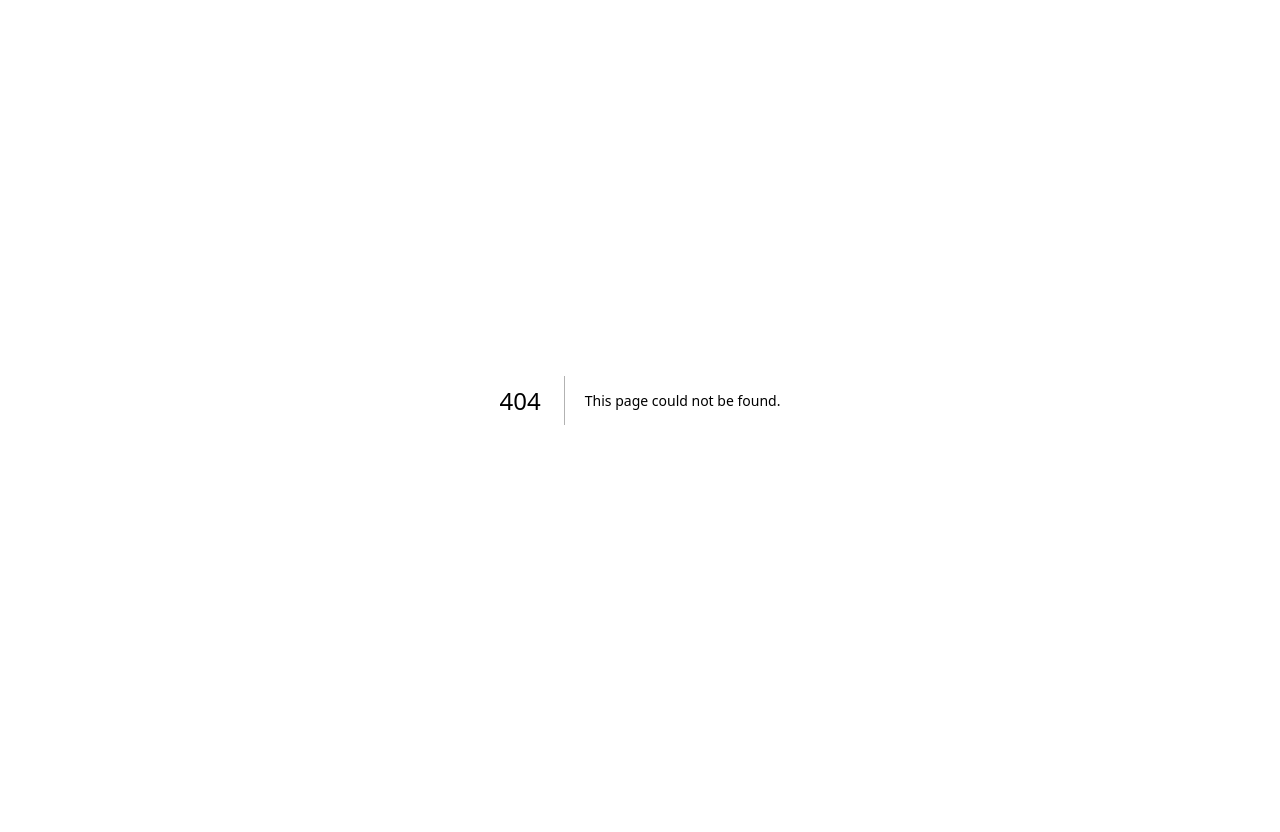
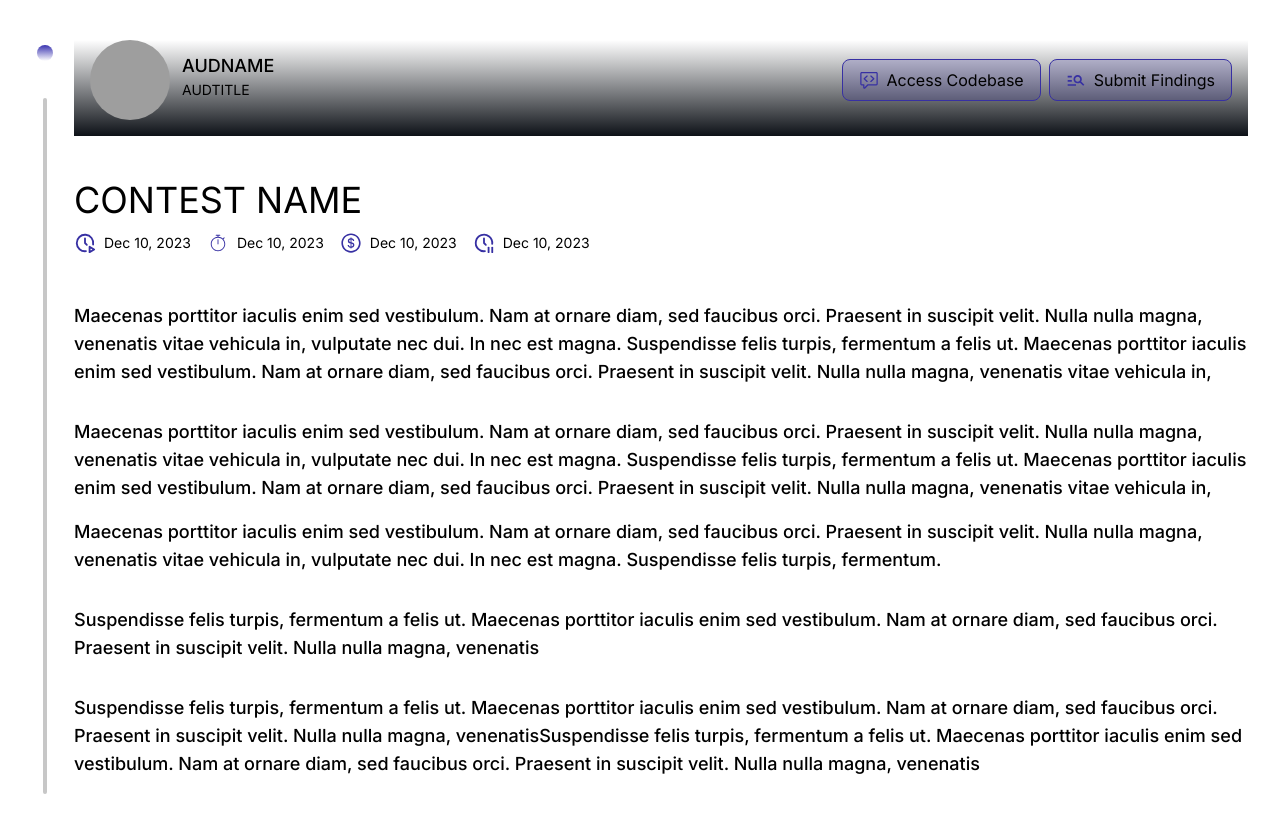
Before and after one commit to ghost2023/next-msg-ui, a Next.js app: page /contest in a window 1280 px wide. Before the commit this address had no page. Before the commit the page ends 800 px from the top, so only its background shows below. Built offline with nearby package versions, Linux system fonts and the light colour scheme; grey boxes are pictures that could not be loaded.

Commit message:
added contest page

```diff
--- /dev/null
+++ b/app/contest/page.tsx
@@ -0,0 +1,94 @@
+import format from "date-fns/format";
+import { AiOutlineDollarCircle } from "react-icons/ai";
+import { CiStopwatch } from "react-icons/ci";
+import { GoCodeReview } from "react-icons/go";
+import { MdOutlineManageSearch } from "react-icons/md";
+import { TbClockPause, TbClockPlay } from "react-icons/tb";
+
+const Page = () => {
+  const content = `
+Maecenas porttitor iaculis enim sed vestibulum. Nam at ornare diam, sed faucibus orci. Praesent in suscipit velit. Nulla nulla magna, venenatis vitae vehicula in, vulputate nec dui. In nec est magna. Suspendisse felis turpis, fermentum a felis ut. Maecenas porttitor iaculis enim sed vestibulum. Nam at ornare diam, sed faucibus orci. Praesent in suscipit velit. Nulla nulla magna, venenatis vitae vehicula in,
+
+Maecenas porttitor iaculis enim sed vestibulum. Nam at ornare diam, sed faucibus orci. Praesent in suscipit velit. Nulla nulla magna, venenatis vitae vehicula in, vulputate nec dui. In nec est magna. Suspendisse felis turpis, fermentum a felis ut. Maecenas porttitor iaculis enim sed vestibulum. Nam at ornare diam, sed faucibus orci. Praesent in suscipit velit. Nulla nulla magna, venenatis vitae vehicula in,
+Maecenas porttitor iaculis enim sed vestibulum. Nam at ornare diam, sed faucibus orci. Praesent in suscipit velit. Nulla nulla magna, venenatis vitae vehicula in, vulputate nec dui. In nec est magna. Suspendisse felis turpis, fermentum.
+
+Suspendisse felis turpis, fermentum a felis ut. Maecenas porttitor iaculis enim sed vestibulum. Nam at ornare diam, sed faucibus orci. Praesent in suscipit velit. Nulla nulla magna, venenatis
+
+Suspendisse felis turpis, fermentum a felis ut. Maecenas porttitor iaculis enim sed vestibulum. Nam at ornare diam, sed faucibus orci. Praesent in suscipit velit. Nulla nulla magna, venenatisSuspendisse felis turpis, fermentum a felis ut. Maecenas porttitor iaculis enim sed vestibulum. Nam at ornare diam, sed faucibus orci. Praesent in suscipit velit. Nulla nulla magna, venenatis
+`;
+
+  return (
+    <div className="px-8 py-10">
+      <div className="flex gap-4">
+        <div className="flex flex-col items-center gap-8">
+          <div className="border border-white p-1 shrink-0">
+            <div className="from-[#3933B0] tp-[#B033A4] bg-gradient-to-b rounded-full h-4 w-4"></div>
+          </div>
+
+          <div className="rounded-full w-1 bg-neutral-500/40 grow"></div>
+        </div>
+
+        <div className="w-full flex flex-col">
+          <div className="px-4 pb-4 from-transparent to-[#0D1117] bg-gradient-to-b flex justify-between">
+            <div className="flex gap-3 items-start">
+              <div className="h-20 w-20 rounded-full overflow-hidden">
+                <img
+                  src="https://i.pravatar.cc/300"
+                  className="h-full w-full object-cover"
+                  alt=""
+                />
+              </div>
+              <div className="mt-3">
+                <div className="text-lg font-medium">AUDNAME</div>
+                <div className="text-sm">AUDTITLE</div>
+              </div>
+            </div>
+
+            <div className="flex gap-2 self-center">
+              <div className="flex border border-indigo-800 px-4 py-2 bg-indigo-800/20 rounded-lg items-center gap-2">
+                <GoCodeReview className="text-indigo-800" size={20} />
+                <p>Access Codebase</p>
+              </div>
+              <div className="flex border border-indigo-800 px-4 py-2 bg-indigo-800/20 rounded-lg items-center gap-2">
+                <MdOutlineManageSearch className="text-indigo-800" size={20} />
+                <p>Submit Findings</p>
+              </div>
+            </div>
+          </div>
+
+          <div className="my-8 self-start">
+            <h2 className="text-4xl my-3">CONTEST NAME</h2>
+            <div className="flex min-w-full gap-4 justify-between">
+              <div className="flex gap-2 items-center">
+                <TbClockPlay className="text-indigo-800" size={22} />
+                <p className="text-sm">{format(new Date(), "MMM dd, yyyy")}</p>
+              </div>
+              <div className="flex gap-2 items-center">
+                <CiStopwatch className="text-indigo-800" size={22} />
+                <p className="text-sm">{format(new Date(), "MMM dd, yyyy")}</p>
+              </div>
+              <div className="flex gap-2 items-center">
+                <AiOutlineDollarCircle className="text-indigo-800" size={22} />
+                <p className="text-sm">{format(new Date(), "MMM dd, yyyy")}</p>
+              </div>
+              <div className="flex gap-2 items-center">
+                <TbClockPause className="text-indigo-800" size={22} />
+                <p className="text-sm">{format(new Date(), "MMM dd, yyyy")}</p>
+              </div>
+            </div>
+          </div>
+
+          <div className="flex flex-col gap-4">
+            {content.split("\n").map((c, i) => (
+              <p key={i} className="font-medium text-lg">
+                {c}
+              </p>
+            ))}
+          </div>
+        </div>
+      </div>
+    </div>
+  );
+};
+
+export default Page;
```
